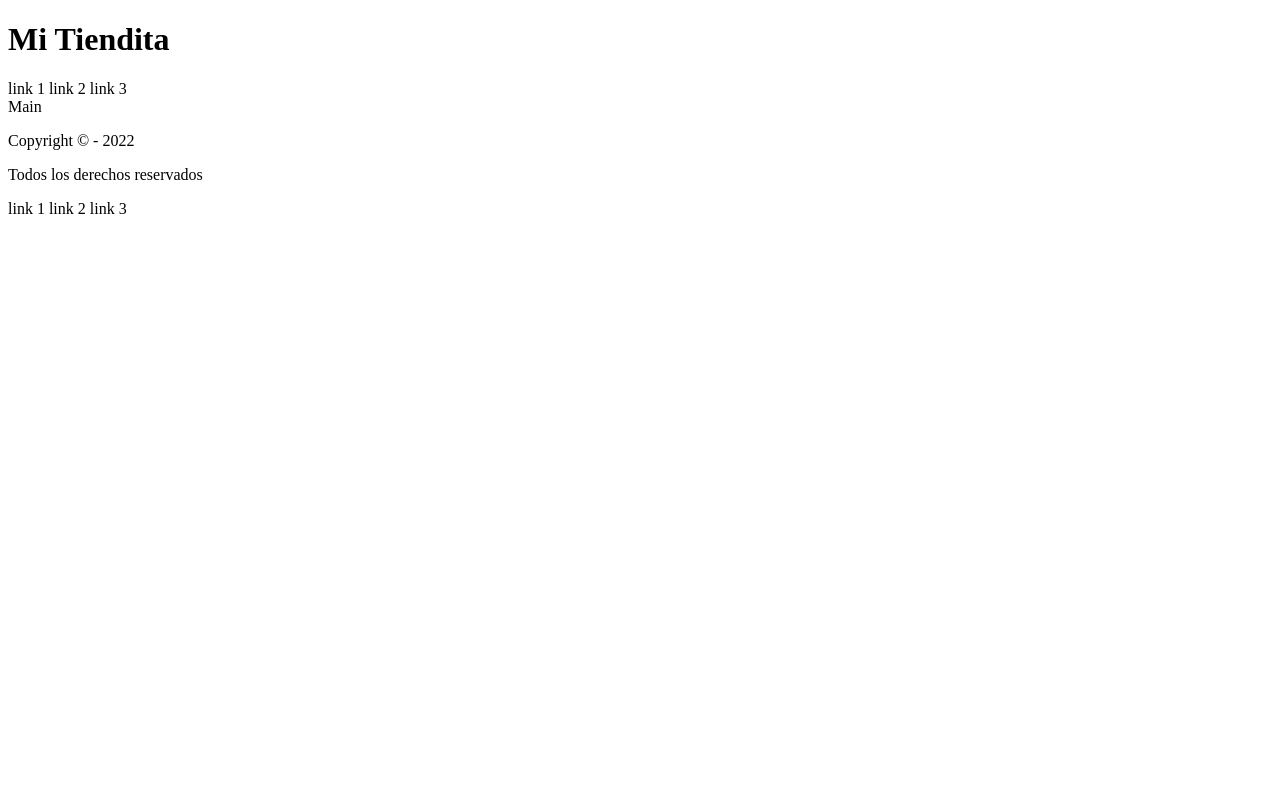
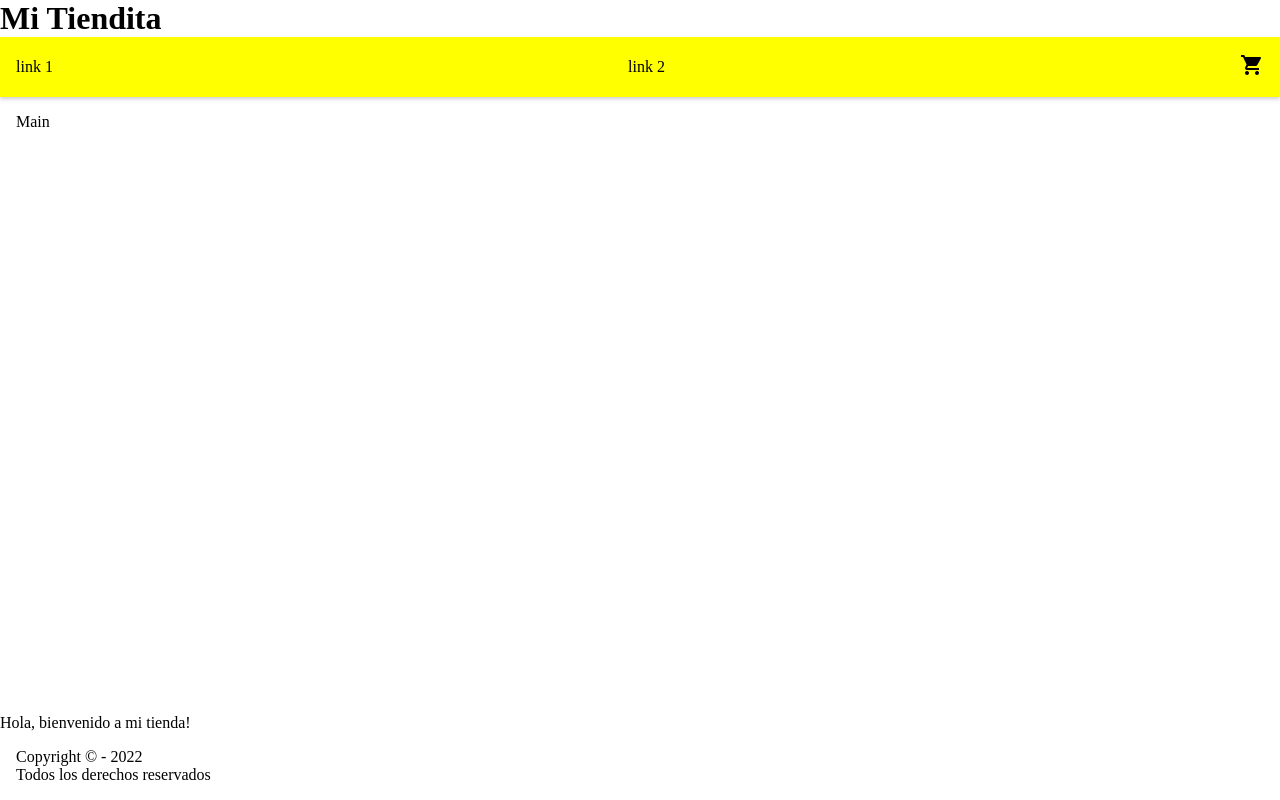
Before and after one commit to GabyChavezVeloz/ecommerce-gabrielachavez, a React (Create React App) app: page / in a window 1280 px wide. Built offline with nearby package versions, Linux system fonts and the light colour scheme.

Commit message:
Crea tu landing

```diff
--- a/public/index.html
+++ b/public/index.html
@@ -15,6 +15,8 @@
       user's mobile device or desktop. See https://developers.google.com/web/fundamentals/web-app-manifest/
     -->
     <link rel="manifest" href="%PUBLIC_URL%/manifest.json" />
+    <link href="https://fonts.googleapis.com/icon?family=Material+Icons"
+      rel="stylesheet">
     <!--
       Notice the use of %PUBLIC_URL% in the tags above.
       It will be replaced with the URL of the `public` folder during the build.
--- a/src/App.js
+++ b/src/App.js
@@ -1,6 +1,7 @@
 import Footer from "./Footer"
 import Header from "./Header"
 import Main from "./Main"
+import ItemListContainer from "./component/ItemListContainer"
 
 const App = () => {
     //return "Hola Mundo App Exportada!";
@@ -9,6 +10,7 @@ const App = () => {
         <>
             <Header/>
             <Main/>
+            <ItemListContainer greeting="Hola, bienvenido a mi tienda!"/>
             <Footer/>
         </>
      )
--- a/src/Footer.js
+++ b/src/Footer.js
@@ -1,11 +1,10 @@
-import Nav from "./Nav"
 
 const Footer = () => {
     return(
         <footer>
             <p>Copyright &copy; - 2022</p>
             <p>Todos los derechos reservados</p>
-            <Nav/>
+
         </footer>
 
     )
--- a/src/Header.js
+++ b/src/Header.js
@@ -1,4 +1,3 @@
-import Nav from "./Nav"
 import NavBar from "./component/NavBar"
 
 const Header = () => {
--- a/src/Nav.js
+++ /dev/null
@@ -1,11 +0,0 @@
-const Nav = () => {
-  return (
-    <nav className="nav">
-        <a href="#" className="nav_link">link 1 </a>
-        <a href="#" className="nav_link">link 2 </a>
-        <a href="#" className="nav_link">link 3</a>
-    </nav>
-  )
-}
-
-export default Nav
--- /dev/null
+++ b/src/component/CartWidget.js
@@ -0,0 +1,11 @@
+const CartWidget = () => {
+
+  return (
+    <span class="material-icons">
+        shopping_cart
+    </span>
+
+  )
+}
+
+export default CartWidget
--- /dev/null
+++ b/src/component/ItemListContainer.js
@@ -0,0 +1,7 @@
+const ItemListContainer = ({greeting}) => {
+  return (
+    <div>{greeting}</div>
+  )
+}
+
+export default ItemListContainer
--- a/src/component/NavBar.js
+++ b/src/component/NavBar.js
@@ -1,3 +1,5 @@
+import CartWidget from "./CartWidget"
+
 const NavBar = () => {
   return (
       <>
@@ -5,8 +7,9 @@ const NavBar = () => {
         <nav className="nav">
             <a href="#" className="nav_link">link 1 </a>
             <a href="#" className="nav_link">link 2 </a>
-            <a href="#" className="nav_link">link 3</a>
+            <a href="#" className="nav_link"><CartWidget/></a>
         </nav>
+
    </>
   )
 }
--- a/src/estilos.scss
+++ b/src/estilos.scss
@@ -1,4 +1,4 @@
-body{
+/*body{
     background-color: white;
 }
 
@@ -7,4 +7,102 @@ body{
         color: black;
         text-decoration: none;
     }
+}*/
+
+
+/*body{
+    background-color: white;
 }
+
+.nav{
+    &_link{
+        color: black;
+        text-decoration: none;
+    }
+}*/
+
+* {
+    padding: 0;
+    margin: 0;
+    box-sizing: border-box;
+  }
+
+  html , body , #root {
+    height: 100vh;
+  }
+
+  a {
+    color: black;
+    text-decoration: none;
+  }
+
+  #root {
+    display: flex;
+    flex-direction: column;
+  }
+
+  #root > main , #root > nav , #root > footer {
+    padding: 1rem;
+  }
+
+  #root > main {
+    flex-grow: 1;
+  }
+
+  #root > nav {
+    background-color: yellow;
+    display: flex;
+    justify-content: space-between;
+    align-items: center;
+    box-shadow: 0 2px 4px rgba(0, 0, 0, 0.2);
+
+    nav {
+      a {
+        margin-left: 1rem;
+      }
+    }
+  }
+
+.footer{
+    background-color: yellow;
+    display: flex;
+    justify-content: space-between;
+    font-size: 0.8rem;
+}
+
+@font-face {
+    font-family: 'Material Icons';
+    font-style: normal;
+    font-weight: 400;
+    src: url(https://example.com/MaterialIcons-Regular.eot); /* For IE6-8 */
+    src: local('Material Icons'),
+      local('MaterialIcons-Regular'),
+      url(https://example.com/MaterialIcons-Regular.woff2) format('woff2'),
+      url(https://example.com/MaterialIcons-Regular.woff) format('woff'),
+      url(https://example.com/MaterialIcons-Regular.ttf) format('truetype');
+  }
+
+  .material-icons {
+    font-family: 'Material Icons';
+    font-weight: normal;
+    font-style: normal;
+    font-size: 24px;  /* Preferred icon size */
+    display: inline-block;
+    line-height: 1;
+    text-transform: none;
+    letter-spacing: normal;
+    word-wrap: normal;
+    white-space: nowrap;
+    direction: ltr;
+
+    /* Support for all WebKit browsers. */
+    -webkit-font-smoothing: antialiased;
+    /* Support for Safari and Chrome. */
+    text-rendering: optimizeLegibility;
+
+    /* Support for Firefox. */
+    -moz-osx-font-smoothing: grayscale;
+
+    /* Support for IE. */
+    font-feature-settings: 'liga';
+  }
```
